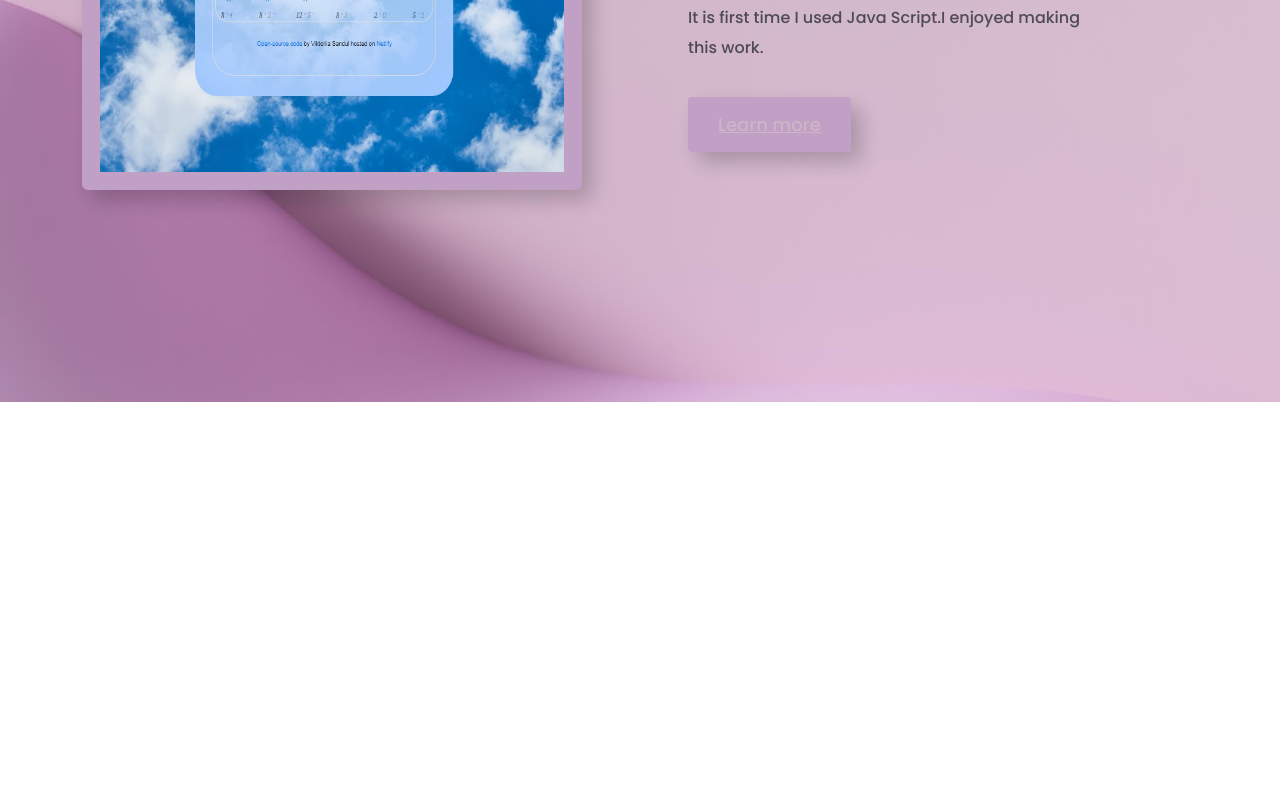
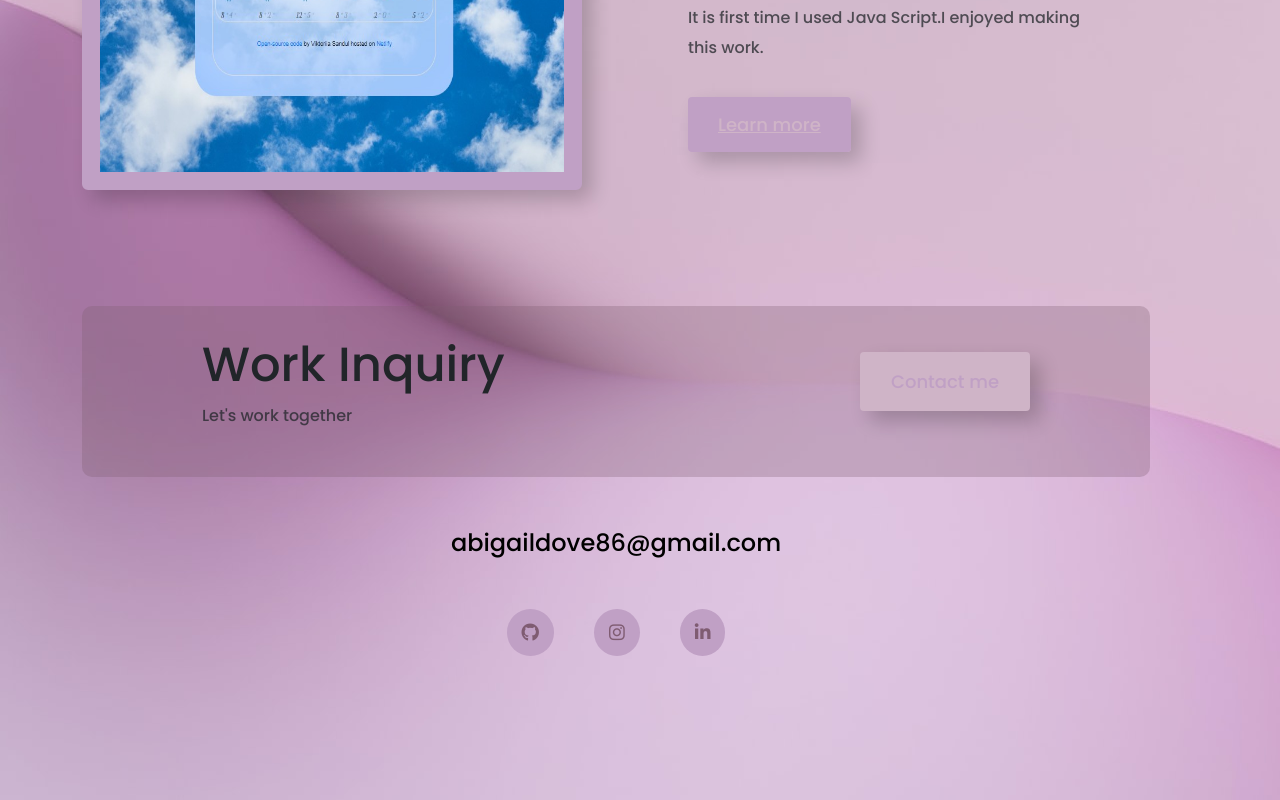
Before and after one commit to VicroriaS/Portrolio-project, a plain HTML site: page index.html in a window 1280 px wide. Shown: the part 2341-3141 px from the top of the page. Before the commit the page ends 2743 px from the top, so only its background shows below. Drawn offline with nearby package versions, Linux system fonts and the light colour scheme.

Commit message:
Added footer

```diff
--- a/index.html
+++ b/index.html
@@ -84,17 +84,47 @@
      </div>
         <div class="row mb-5">
       <div class="col d-none d-lg-block" >
-
-        <img src="images/weather.jpg" class="img-fluid rounded project-photo" alt="Weather-app">
+      <img src="images/weather.jpg" class="img-fluid rounded project-photo" alt="Weather-app">
             </div>
       <div class="col">
-        <div class="project-description">
+      <div class="project-description mb-5">
   <h2 class="mb-5">Weather-project</h2>
       <p class="mb-5 text-muted">
-      It is first time I used Java Script.I enjoyed making this work.
+        It is first time I used Java Script.I enjoyed making this work.
       </p>
       <a href=""class="btn-branding-outline">Learn more</a>
       </div>
-     </div>
-    </body>
+      </div>
+     <footer>
+ <footer>
+        <div class="contact-box justify-content-between mb-5 d-none d-md-flex">
+          <div>
+            <h4>Work Inquiry</h4>
+            <p class="text-muted">Let's work together</p>
+          </div>
+          <div>
+            <a href="" class="btn btn-branding mt-3"> Contact me </a>
+          </div>
+        </div>
+        <div class="d-flex justify-content-center mb-5">
+          <a href="abigaildove86@gmail.com" class="email-link">
+            abigaildove86@gmail.com
+          </a>
+        </div>
+        <div class="social-links d-flex justify-content-center">
+          <a href="" target="_blank">
+            <i class="fab fa-github"></i>
+          </a>
+          <a href="" target="_blank">
+            <i class="fab fa-instagram"></i>
+          </a>
+          <a href="https://www.linkedin.com/in/frontenddevviktoriiasandul/" target="_blank">
+          <i class="fa-brands fa-linkedin-in"></i>
+          </a>
+        </div>
+      </footer>
+      </footer>
+
+</div>
+</body>
 </html>
--- a/styles/portfolio.css
+++ b/styles/portfolio.css
@@ -8,6 +8,8 @@
 h1 {
   color: black;
 }
+h4
+{font-size: 48px;}
 p {
   font-family: "Poppins", sans-serif;
   font-weight: normal;
@@ -56,6 +58,36 @@ transition: all 100ms ease-in-out;
 nav a:hover,
 nav li.active a
 {color:#7F5C72;}
+
+footer .email-link {
+  text-decoration: none;
+  color: black;
+  font-size: 24px;
+}
+
+footer .email-link:hover {
+  color:#7F5C72
+}
+
+footer .social-links a {
+  margin: 0 20px;
+  color:#7F5C72;
+  background-color:var(--secondary-color) ;
+padding: 10px 15px;
+font-size:18px;
+  border-radius: 50%;
+  transition: all 100ms ease-in-out;
+}
+footer .social-links a:hover {
+  color: white;
+  background: var(--branding-color);
+}
+
+.contact-box
+{background-color: hsl(322, 16%, 43%,0.3);
+  padding: 30px 120px;
+  border-radius: 10px;
+}
 .hero {
   background: var(--secondary-color);
   text-align: center;
@@ -131,7 +163,9 @@ margin: 30px;;}
 .project-description {
   padding: 120px 60px;
 }
-
+.project-description a:hover {
+  color: white;
+  background: var(--branding-color);}
 .project-photo {
   background-color: var(--secondary-color);
   width: 500px;
```
Also changed, not shown: contact.html (+2 -1 lines).
